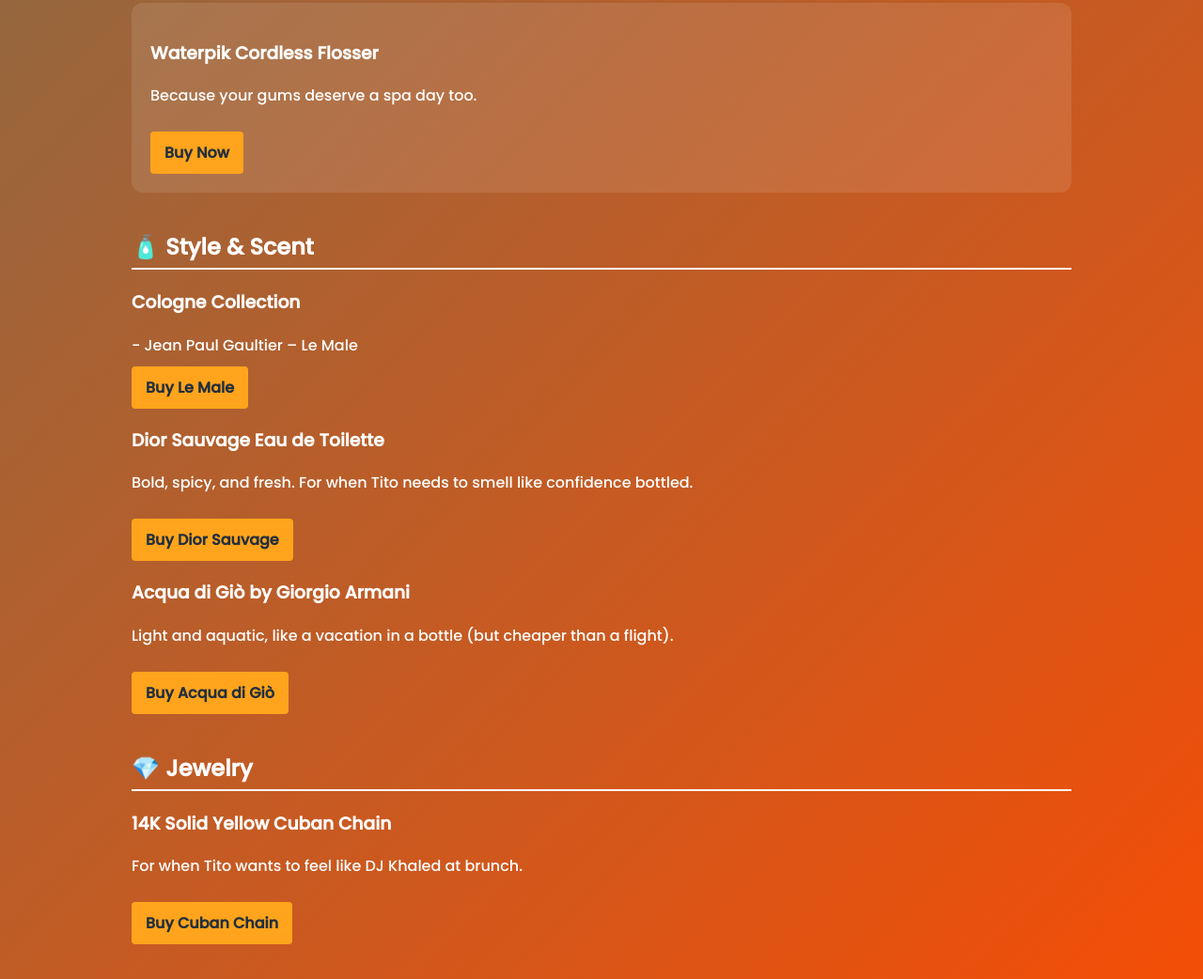
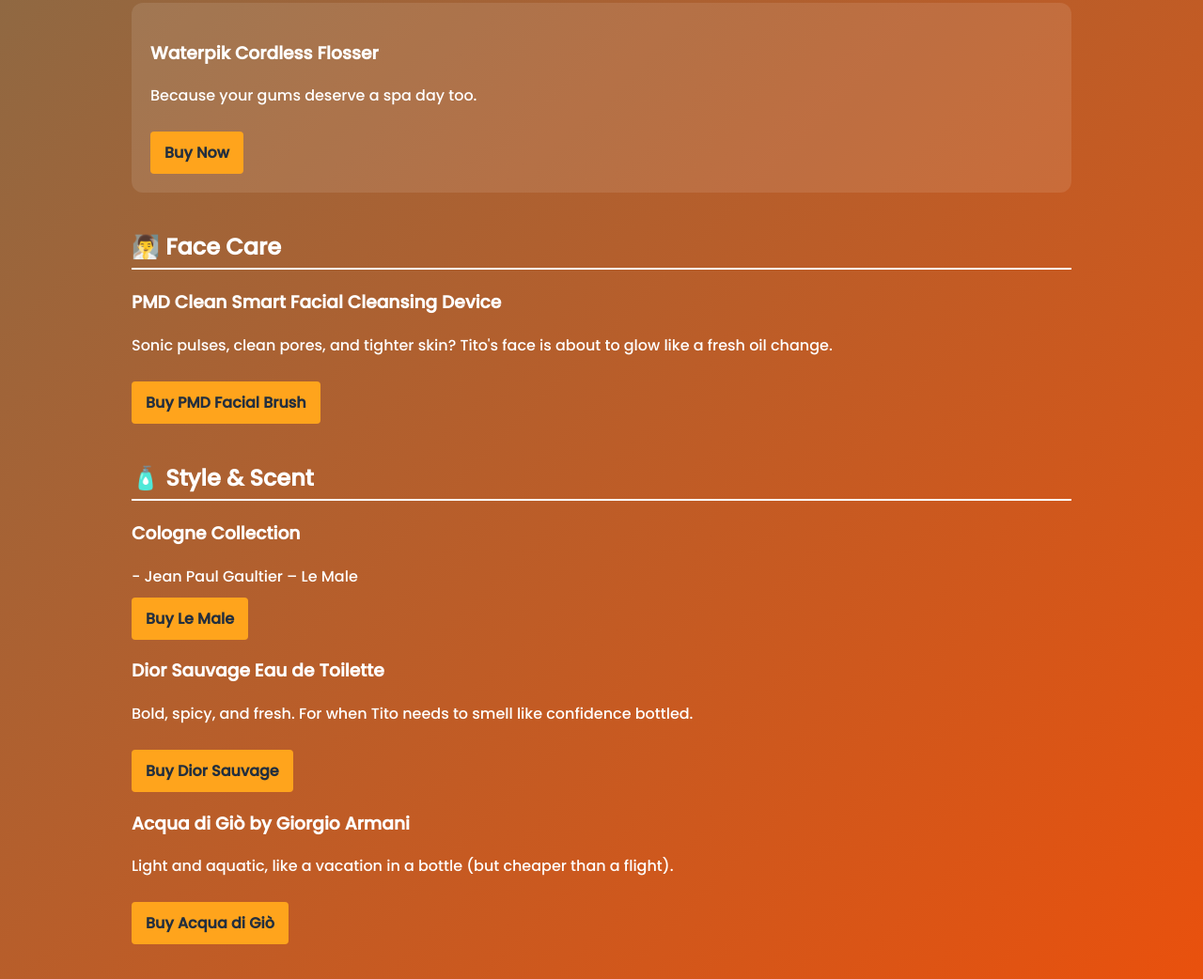
Before and after one commit to luisvaz19/luisvaz19.github.io, a plain HTML site: page wishlist.html in a window 1280 px wide. Shown: the part 1272-2314 px from the top of the page at 94% size. Drawn offline with Linux system fonts and the light colour scheme.

Commit message:
Update wishlist.html

```diff
--- a/wishlist.html
+++ b/wishlist.html
@@ -130,7 +130,16 @@
         <p>Because your gums deserve a spa day too.</p>
         <a class="button" href="https://www.amazon.com/Waterpik-Cordless-Advanced-Flosser-Brilliant/dp/B01GNVF8BK" target="_blank">Buy Now</a>
       </div>
+
     </div>
+    <!-- 🧖‍♂️ Face Care -->
+<h2>🧖‍♂️ Face Care</h2>
+
+<div class="item-content">
+  <h3>PMD Clean Smart Facial Cleansing Device</h3>
+  <p>Sonic pulses, clean pores, and tighter skin? Tito's face is about to glow like a fresh oil change.</p>
+  <a class="button" href="https://www.ulta.com/p/pmd-clean-smart-facial-cleansing-device-xlsImpprod18731187" target="_blank">Buy PMD Facial Brush</a>
+</div>
 
     <h2>🧴 Style & Scent</h2>
     <div class="item-content">
```
